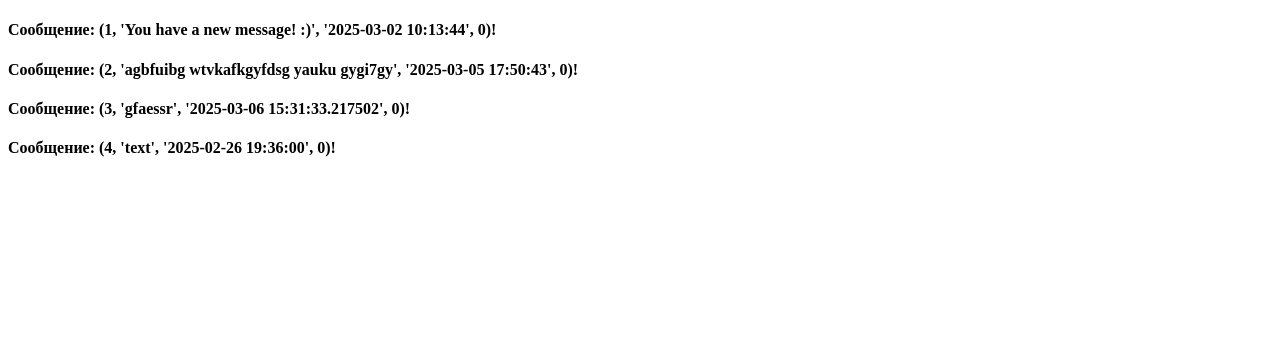
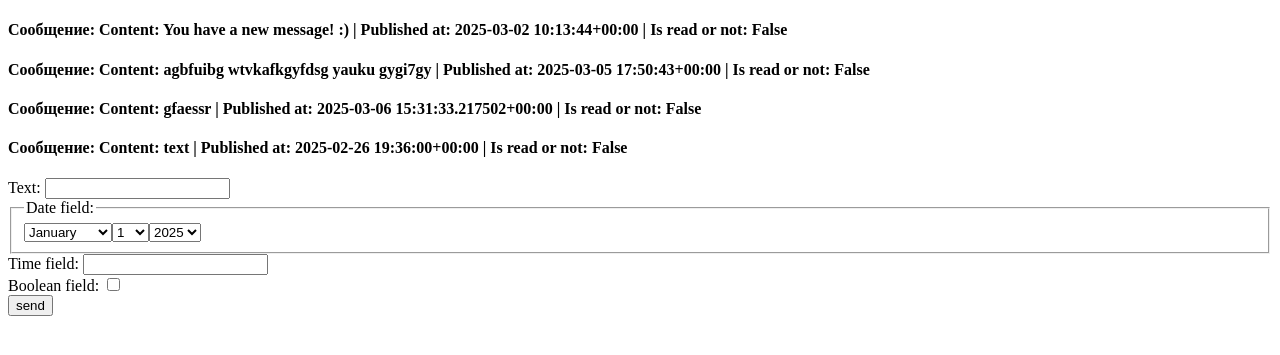
Before and after one commit to artem1502-stack/DJ, a Django app: page / in a window 1280 px wide. Shown: the top 355 px of the page. Run offline with Django 5.2, Linux system fonts and the light colour scheme; data comes from the database, SQL or seed files in the repository; both versions use the stored data as it was after the commit.

Commit message:
Add message input and display them

```diff
--- /dev/null
+++ b/mymessenger/home/forms.py
@@ -0,0 +1,9 @@
+from django import forms
+from .models import Message
+
+
+class MessageForm(forms.Form):
+    text = forms.CharField()
+    date_field = forms.DateField(widget=forms.SelectDateWidget)
+    time_field = forms.TimeField(widget=forms.TimeInput)
+    boolean_field = forms.BooleanField(required=False)
--- a/mymessenger/home/models.py
+++ b/mymessenger/home/models.py
@@ -9,7 +9,7 @@ class Message(models.Model):
     is_read = models.BooleanField('Seen', default=False)
 
     def __str__(self):
-        return self.content
+        return f"Content: {self.content} | Published at: {self.pud_date} | Is read or not: {self.is_read}"
 
 
 # class Chat(models.Model):
--- a/mymessenger/home/templates/home/index.html
+++ b/mymessenger/home/templates/home/index.html
@@ -6,7 +6,19 @@
 </head>
 <body>
     {% for message in messages %}
-        <h4>Сообщение: {{ message }}!</h4>
+        <h4>Сообщение: {{ message }}</h4>
     {% endfor %}
+
+
+    <form method="POST">
+        <table>{{message_form}}</table>
+        {% csrf_token %}
+        <input type="submit" value="send">
+    </form>
+
+<!--    <label for="name">Введите сообщение:</label>-->
+<!--    <input type="text" id="name" name="name" size="10">-->
+<!--    <input type="submit" id="send" size="10">-->
+<!--<form action="-" method="post> </form>-->
 </body>
 </html>
--- a/mymessenger/home/views.py
+++ b/mymessenger/home/views.py
@@ -1,6 +1,8 @@
 from django.shortcuts import render
 from .models import Message
+from .forms import MessageForm
 import sqlite3
+import datetime
 
 
 def get_messages():
@@ -10,7 +12,45 @@ def get_messages():
     return cur.fetchall()
 
 
-# Create your views here.
+def get_messages2():
+    messages = Message.objects.all()
+    return messages
+
+
+def save_input_message(request):
+    if request.method == "POST":
+        text = request.POST.get("text")
+
+        def convert_date():
+            date_field_day = int(request.POST.get("date_field_day"))
+            date_field_month = int(request.POST.get("date_field_month"))
+            date_field_year = int(request.POST.get("date_field_year"))
+
+            time_field = request.POST.get("time_field").split(":")
+            time_hours_field = int(time_field[0])
+            time_minutes_field = int(time_field[1])
+            if len(time_field) == 3:
+                time_seconds_field = int(time_field[2])
+            else:
+                time_seconds_field = 0
+
+            date_time = datetime.datetime(year=date_field_year,
+                                          month=date_field_month,
+                                          day=date_field_day,
+                                          hour=time_hours_field,
+                                          minute=time_minutes_field,
+                                          second=time_seconds_field)
+            return date_time
+
+        date_time = convert_date()
+        boolean_field = bool(request.POST.get("boolean_field"))
+
+        message = Message(content=text, pud_date=date_time, is_read=boolean_field)
+        message.save()
+
+
 def index(requests):
-    messages = get_messages()
-    return render(requests, 'home/index.html', {'messages': messages})
+    save_input_message(requests)
+    messages = get_messages2()
+    message_form = MessageForm()
+    return render(requests, 'home/index.html', {'messages': messages, 'message_form': message_form})
```
Also changed, not shown: mymessenger/db.sqlite3.
